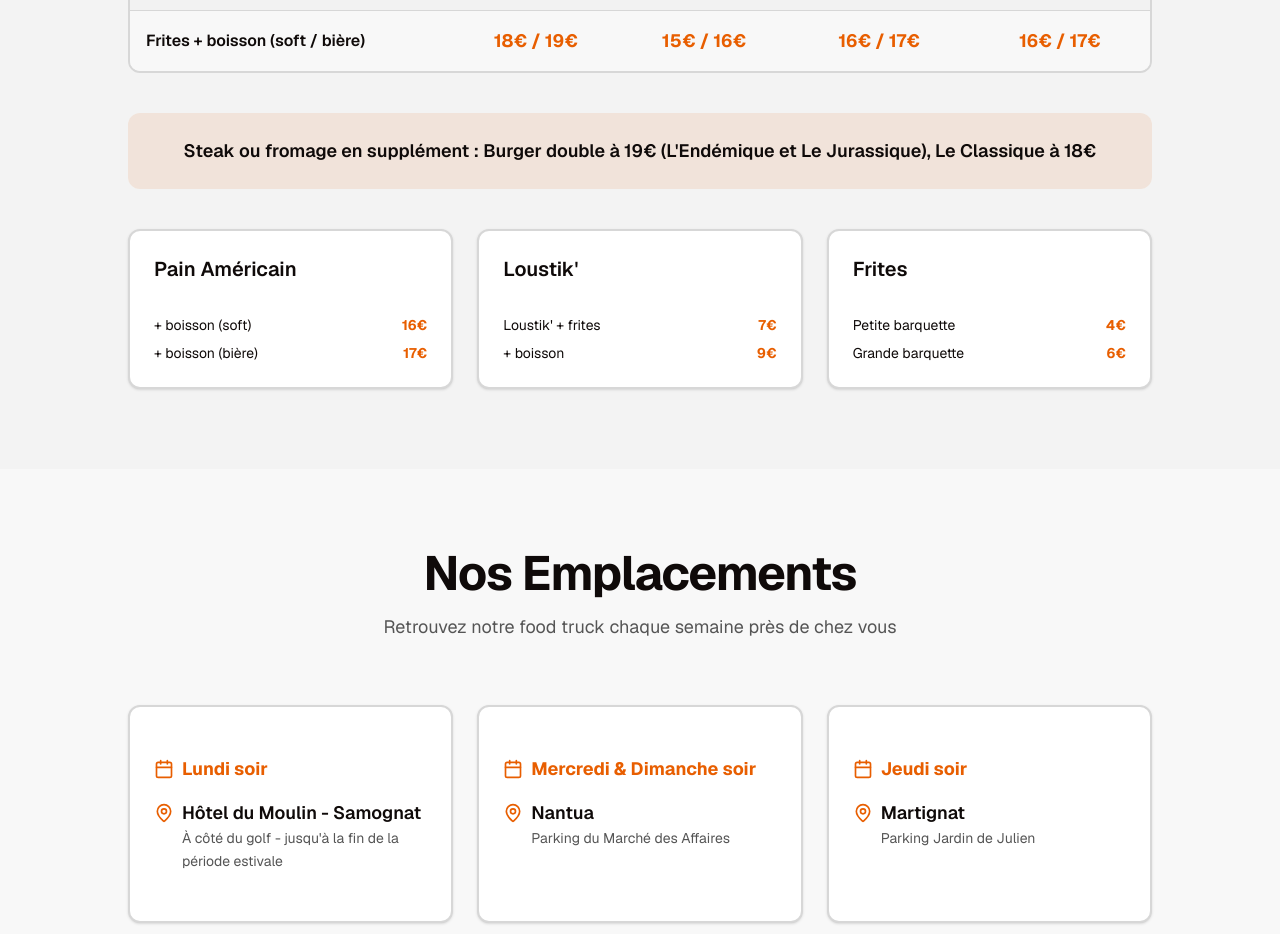
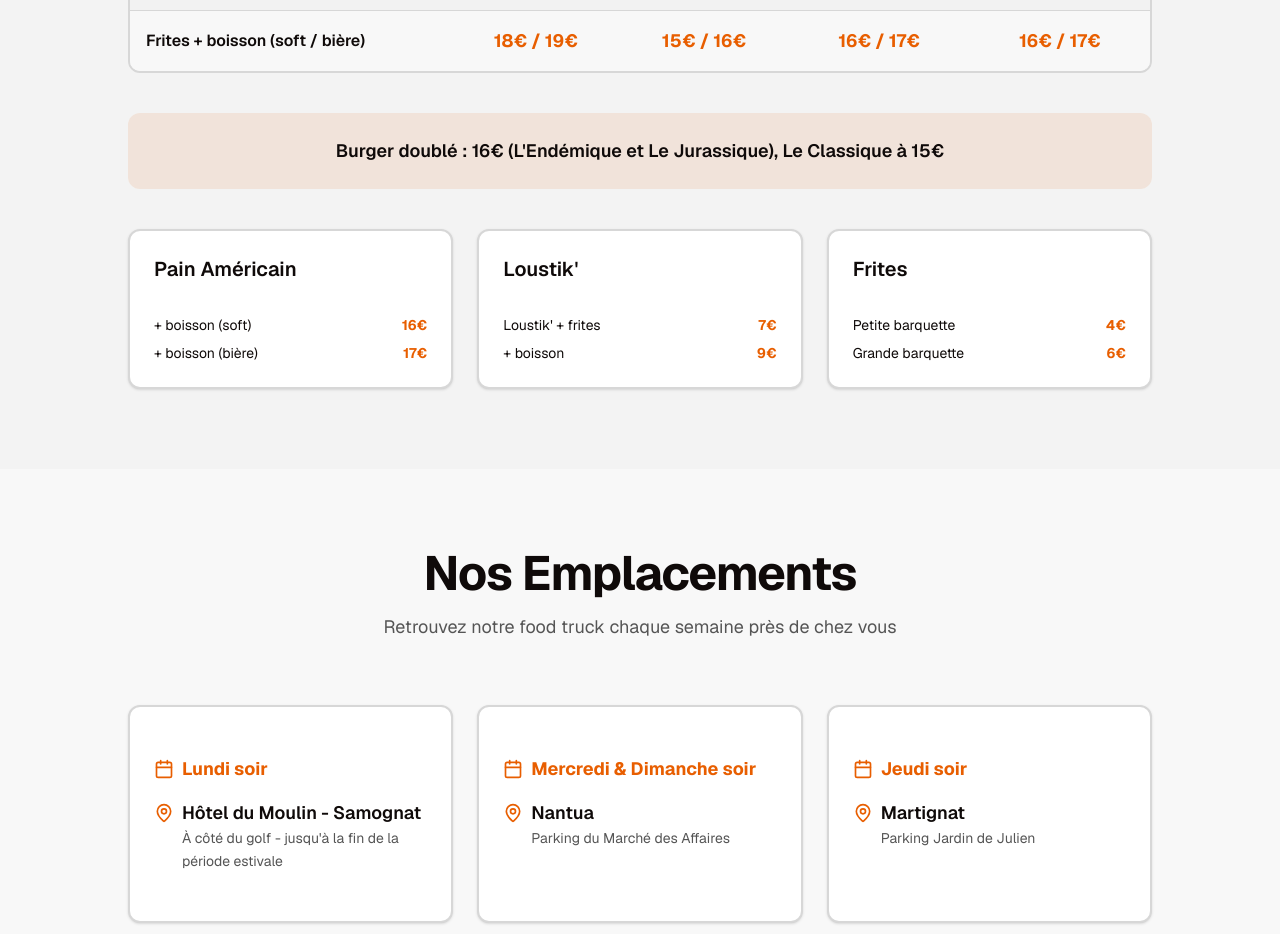
Before and after one commit to guicrstn/v0-endemique, a Next.js app: page / in a window 1280 px wide. Shown: the part 2020-2954 px from the top of the page. Built offline with nearby package versions, Linux system fonts and the light colour scheme.

Commit message:
feat: update pricing for burger and classic options
Updated burger pricing to 16€ and classic to 15€

Co-authored-by: gui_crstn <103630111+guicrstn@users.noreply.github.com>

```diff
--- a/components/formules.tsx
+++ b/components/formules.tsx
@@ -63,8 +63,7 @@ export function Formules() {
           {/* Phrase steak ou fromage */}
           <div className="text-center bg-accent/10 rounded-xl p-6">
             <p className="text-base md:text-lg font-semibold text-pretty">
-              Steak ou fromage en supplément : Burger double à 19€ (L&apos;Endémique et Le Jurassique), Le Classique à
-              18€
+              Burger doublé : 16€ (L&apos;Endémique et Le Jurassique), Le Classique à 15€
             </p>
           </div>
 
```
